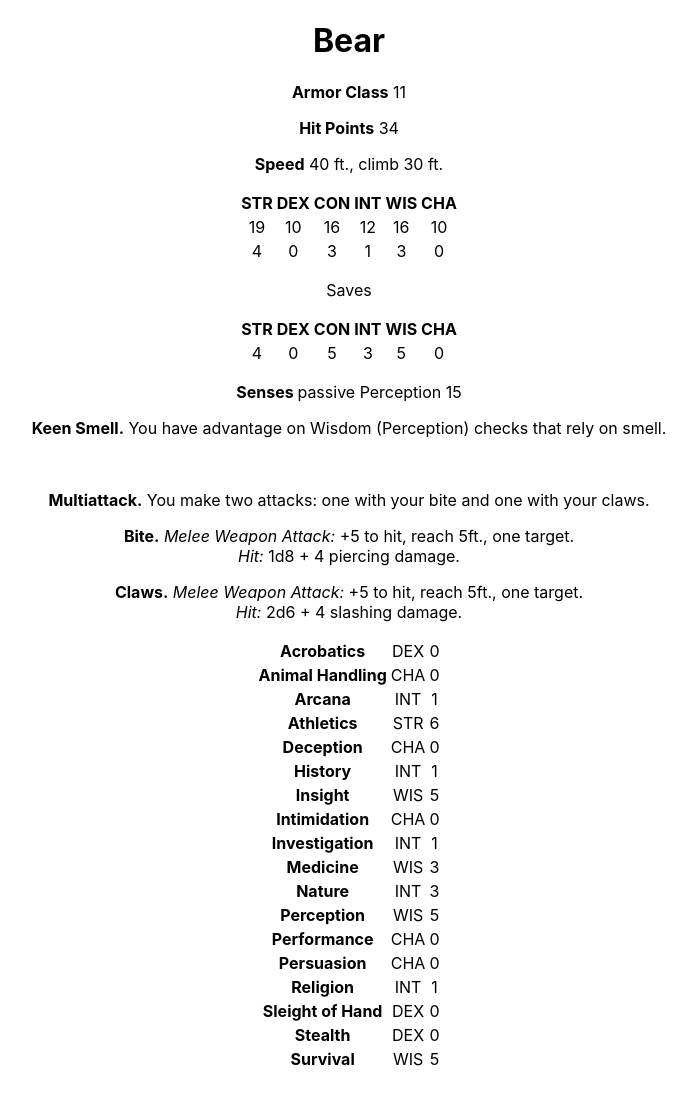
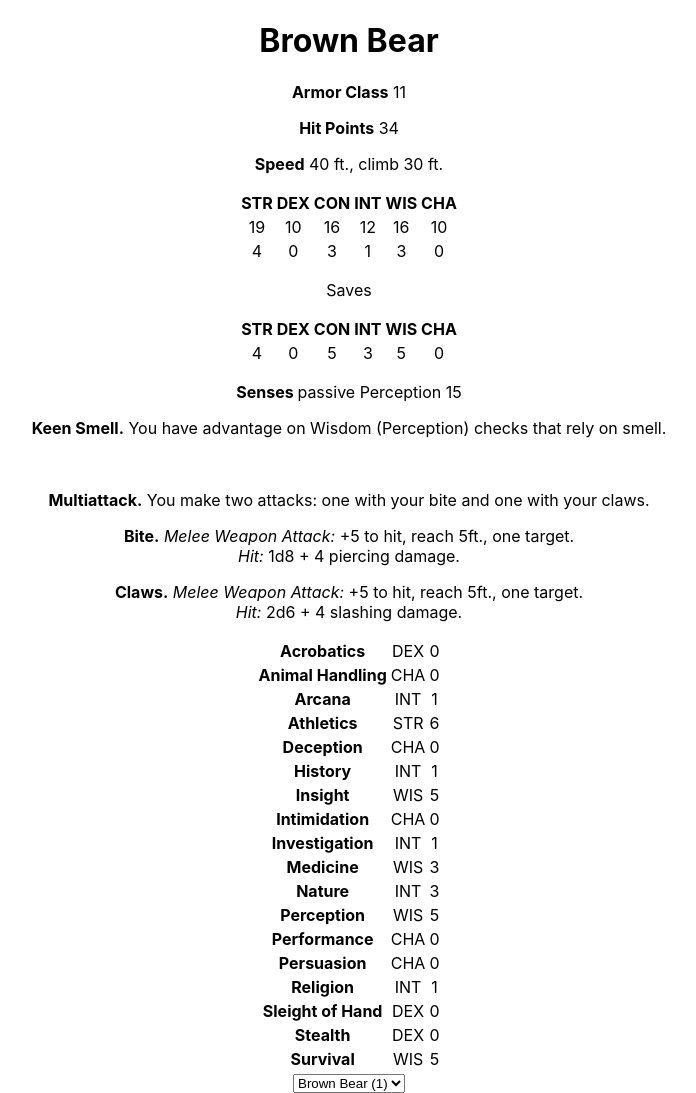
Before and after one commit to hopesmyth/beastForm, a React (Create React App) app: page / in a window 1280 px wide. Shown: the whole page, without its empty margins (291-987 px from the left). Before the commit the page ends 1072 px from the top, so only its background shows below. Built offline with nearby package versions, Linux system fonts and the light colour scheme.

Commit message:
Added beast changer

```diff
--- a/src/App.js
+++ b/src/App.js
@@ -1,6 +1,62 @@
 import React, { Component } from 'react';
 import logo from './logo.svg';
 import './App.css';
+
+function brownBear() {
+  let bear = new Beast();
+  bear.name = "Brown Bear"
+  bear.ac = 11;
+  bear.hp = 34;
+  bear.speed = 40;
+  bear.climbSpeed = 30;
+  bear.atts.setAtts([19, 10, 16, 2, 13, 7]);
+  let feat = new Action();
+  feat.name = "Keen Smell";
+  feat.desc = "You have advantage on Wisdom (Perception) checks that rely on smell.";
+  bear.addFeature(feat);
+  let act = new Action();
+  act.name = "Multiattack";
+  act.desc = "You make two attacks: one with your bite and one with your claws."
+  bear.addAction(act);
+  let atk = new Attack();
+  atk.name = "Bite";
+  atk.type = "Melee Weapon Attack";
+  atk.desc = "+5 to hit, reach 5ft., one target.";
+  atk.hitDesc = "1d8 + 4 piercing damage."
+  bear.addAction(atk);
+  let atk2 = new Attack();
+  atk2.name = "Claws";
+  atk2.type = "Melee Weapon Attack";
+  atk2.desc = "+5 to hit, reach 5ft., one target."
+  atk2.hitDesc = "2d6 + 4 slashing damage."
+  bear.addAction(atk2);
+  return bear;
+}
+
+function direWolf() {
+  let beast = new Beast();
+  beast.name = "Dire Wolf"
+  beast.ac = 14;
+  beast.hp = 37;
+  beast.speed = 50;
+  beast.atts.setAtts([17, 15, 15, 3, 12, 7]);
+  beast.skills = [skill.PERCEPTION, skill.STEALTH]
+  let feat = new Action();
+  feat.name = "Keen Hearing and Smell";
+  feat.desc = "You have advantage on Wisdom (Perception) checks that rely on hearing or smell.";
+  beast.addFeature(feat);
+  feat = new Action();
+  feat.name = "Pack tactics";
+  feat.desc = "You have advantage on attack rolls against a creature if at least one of your allies is in within 5 feet of the creature and isn't incapacitated";
+  beast.addFeature(feat);
+  let atk = new Attack();
+  atk.name = "Bite";
+  atk.type = "Melee Weapon Attack";
+  atk.desc = "+5 to hit, reach 5ft., one target.";
+  atk.hitDesc = "2d6 + 3 piercing damage. If the target is a creature, it must succeed on a DC 13 Strength saving throw or be knocked prone.";
+  beast.addAction(atk);
+  return beast;
+}
 
 const att = {
   STR: "STR",
@@ -306,39 +362,6 @@ function defaultChar() {
   return char;
 }
 
-function bear() {
-  let bear = new Beast();
-  bear.name = "Bear"
-  bear.ac = 11;
-  bear.hp = 34;
-  bear.speed = 40;
-  bear.climbSpeed = 30;
-  bear.atts.setAtts([19, 10, 16, 2, 13, 7]);
-  let feat = new Action();
-  feat.name = "Keen Smell";
-  feat.desc = "You have advantage on Wisdom (Perception) checks that rely on smell.";
-  bear.addFeature(feat);
-  let act = new Action();
-  act.name = "Multiattack";
-  act.desc = "You make two attacks: one with your bite and one with your claws."
-  bear.addAction(act);
-  let atk = new Attack();
-  atk.name = "Bite";
-  atk.type = "Melee Weapon Attack";
-  atk.desc = "+5 to hit, reach 5ft., one target.";
-  atk.hitDesc = "1d8 + 4 piercing damage."
-  bear.addAction(atk);
-  let atk2 = new Attack();
-  atk2.name = "Claws";
-  atk2.type = "Melee Weapon Attack";
-  atk2.desc = "+5 to hit, reach 5ft., one target."
-  atk2.hitDesc = "2d6 + 4 slashing damage."
-  bear.addAction(atk2);
-  let str = JSON.stringify(bear);
-  console.log(str);
-  return bear;
-}
-
 function attrTable(funcIn) {
   return (
       <tr>
@@ -367,6 +390,11 @@ function skillTable(beastForm) {
   )
 }
 
+var beastFuncs = new Map([
+  ["brownBear", brownBear],
+  ["direWolf", direWolf]
+]);
+
 class App extends Component {
 
   constructor(props) {
@@ -374,14 +402,19 @@ class App extends Component {
 
     this.state = {
       chr: defaultChar(),
-      beast: bear()
+      value: "brownBear"
     }
 
+    this.handleChange = this.handleChange.bind(this);
+  }
+
+  handleChange(event) {
+    this.setState({value: event.target.value});
   }
 
   render() {
     let chr = this.state.chr;
-    let beast = this.state.beast;
+    let beast = beastFuncs.get(this.state.value)();
     let beastForm = new BeastForm(chr, beast);
 
     return (
@@ -419,6 +452,10 @@ class App extends Component {
         <br/>
         {beastForm.renderActions()}
         {skillTable(beastForm)}
+        <select value={this.state.value} onChange={this.handleChange}>
+          <option value={"brownBear"}>Brown Bear (1)</option>
+          <option value={"direWolf"}>Dire Wolf (1)</option>
+        </select>
       </div>
     );
   }
```
